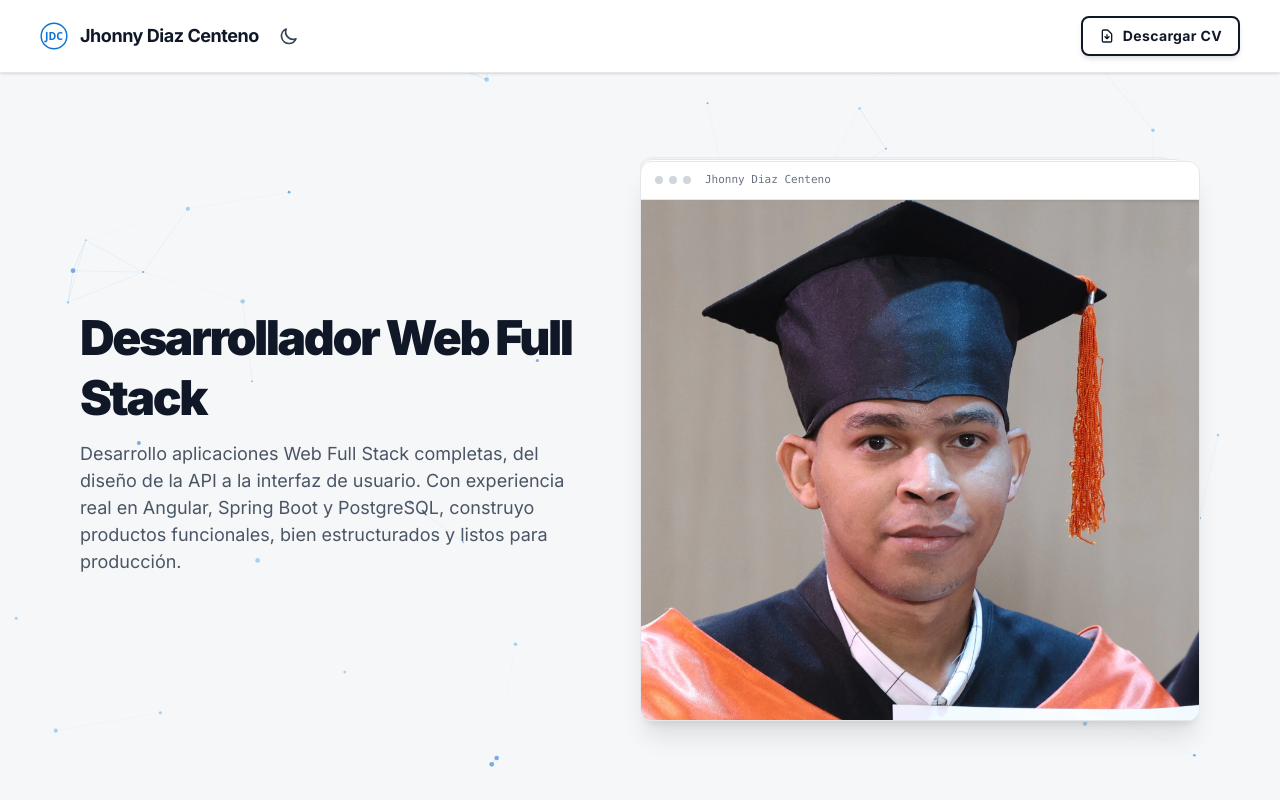
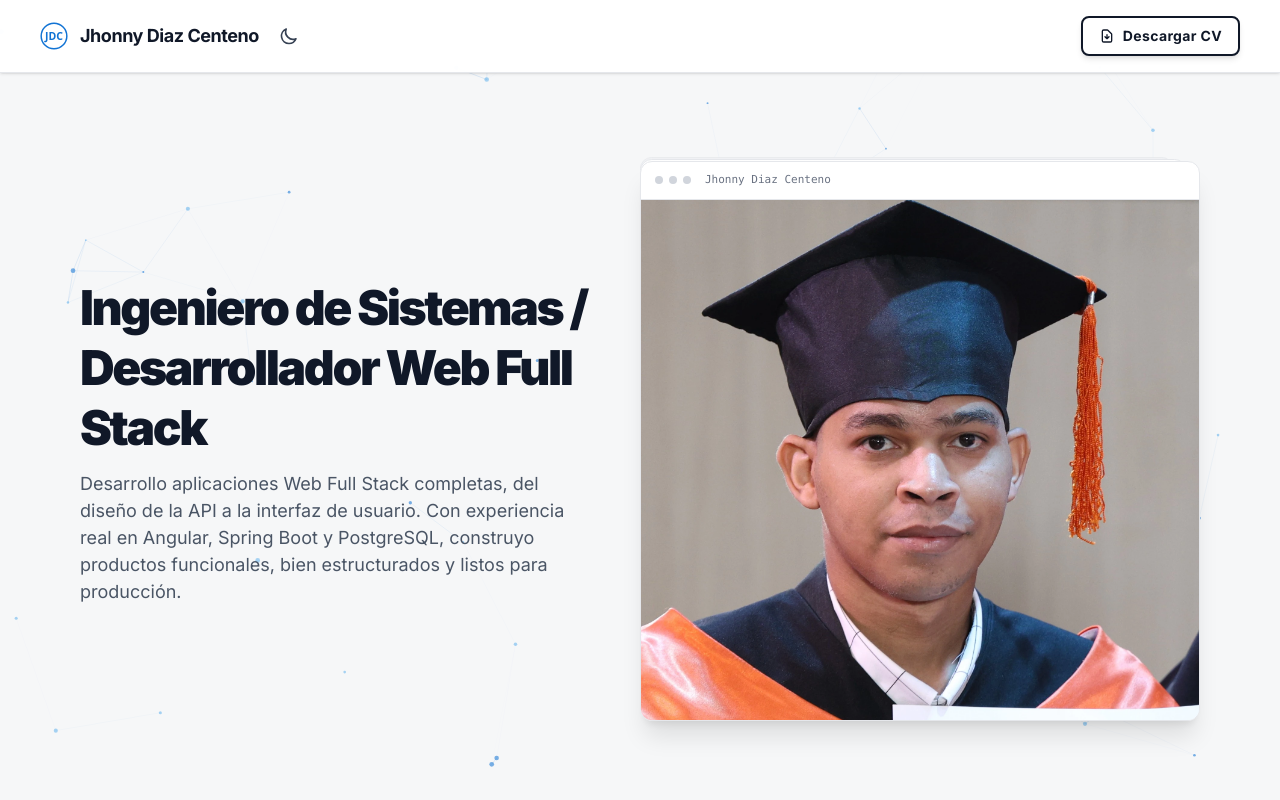
Before and after one commit to JhonnyDiaz4753/Portafolio-Jhonny-Diaz, an Angular app: page / in a window 1280 px wide. Shown: the top 800 px of the page. Built offline with nearby package versions, Linux system fonts and the light colour scheme.

Commit message:
cambio en el titulo

```diff
--- a/src/app/components/hero/hero.html
+++ b/src/app/components/hero/hero.html
@@ -5,7 +5,7 @@
         <h1
           class="text-4xl md:text-5xl font-black leading-tight tracking-tighter text-gray-900 dark:text-white"
         >
-         Desarrollador Web Full Stack
+         Ingeniero de Sistemas / Desarrollador Web Full Stack
         </h1>
         <p class="text-base md:text-lg font-normal leading-normal text-gray-600 dark:text-gray-300">
           Desarrollo aplicaciones Web Full Stack completas, del diseño de la API a la interfaz de usuario. Con
```
